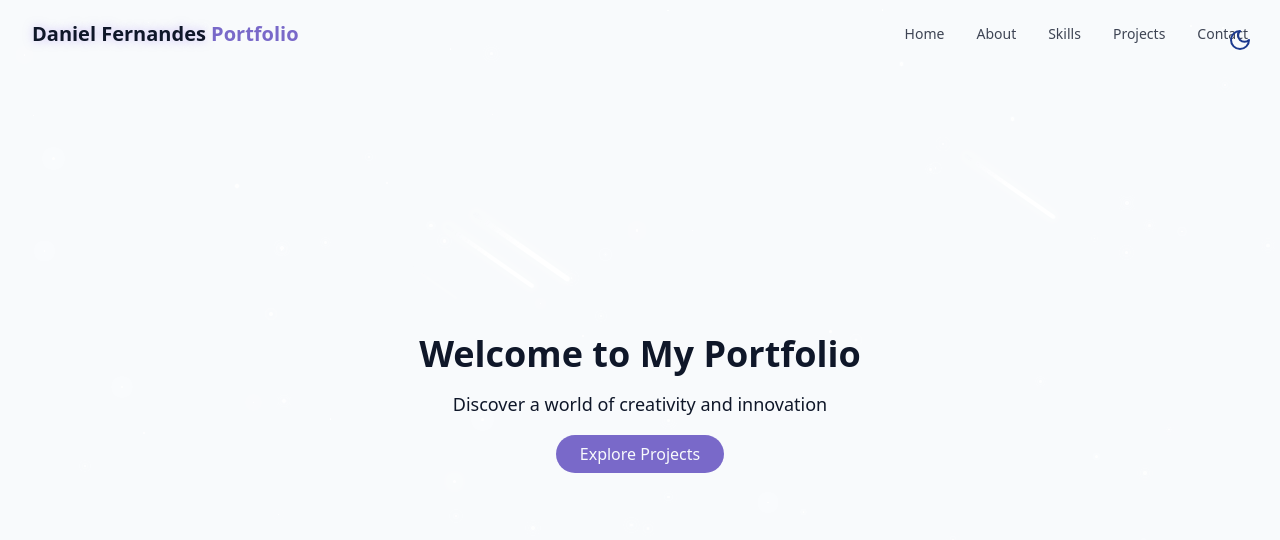
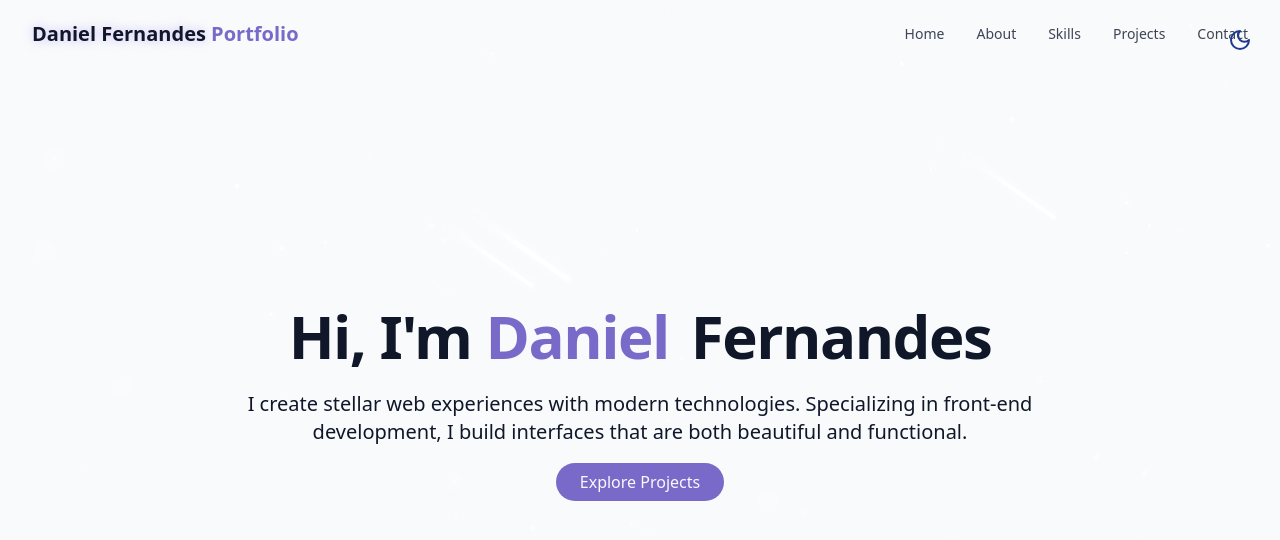
Before and after one commit to bdancost/beautiful_portfolio, a React (Vite) app: page / in a window 1280 px wide. Shown: the top 540 px of the page. Built offline with nearby package versions, Linux system fonts and the light colour scheme.

Commit message:
Configurando component HeroSEction

```diff
--- a/src/components/HeroSection.jsx
+++ b/src/components/HeroSection.jsx
@@ -1,17 +1,31 @@
 const HeroSection = () => {
   return (
     <section
-      id="home"
+      id="hero"
       className="relative min-h-screen flex flex-col items-center justify-center px-4"
     >
       <div className="container max-w-4xl mx-auto text-center z-10">
-        <h1 className="text-4xl font-bold mb-4">Welcome to My Portfolio</h1>
-        <p className="text-lg mb-6">
-          Discover a world of creativity and innovation
-        </p>
-        <a href="#projects" className="cosmic-button">
-          Explore Projects
-        </a>
+        <div className="space-y-6">
+          <h1 className="text-4xl md:text-6xl font-bold tracking-tight">
+            <span className="opacity-0 animate-fade-in"> Hi, I'm</span>
+            <span className="text-primary opacity-0 animate-fade-in-delay-1">
+              {" "}
+              Daniel
+            </span>
+            <span className="text-gradient ml-2 opacity-0 animate-fade-in-delay-2">
+              {" "}
+              Fernandes
+            </span>
+          </h1>
+          <p className="text-lg md:text-xl text-muted-foreground max-2-2xl mx-auto opacity-0 animate-fade-in-delay-3">
+            I create stellar web experiences with modern technologies.
+            Specializing in front-end development, I build interfaces that are
+            both beautiful and functional.
+          </p>
+          <a href="#projects" className="cosmic-button">
+            Explore Projects
+          </a>
+        </div>
       </div>
     </section>
   );
--- a/src/components/Navbar.jsx
+++ b/src/components/Navbar.jsx
@@ -3,7 +3,7 @@ import { useState, useEffect } from "react";
 import { X, Menu } from "lucide-react";
 
 const navItems = [
-  { name: "Home", href: "#home" },
+  { name: "Home", href: "#hero" },
   { name: "About", href: "#about" },
   { name: "Skills", href: "#skills" },
   { name: "Projects", href: "#projects" },
--- a/src/pages/Home.jsx
+++ b/src/pages/Home.jsx
@@ -13,7 +13,9 @@ const Home = () => {
       {/* Navbar */}
       <Navbar />
       {/* Main Content */}
-      <HeroSection />
+      <main>
+        <HeroSection />
+      </main>
       {/* Footer */}
     </div>
   );
```
